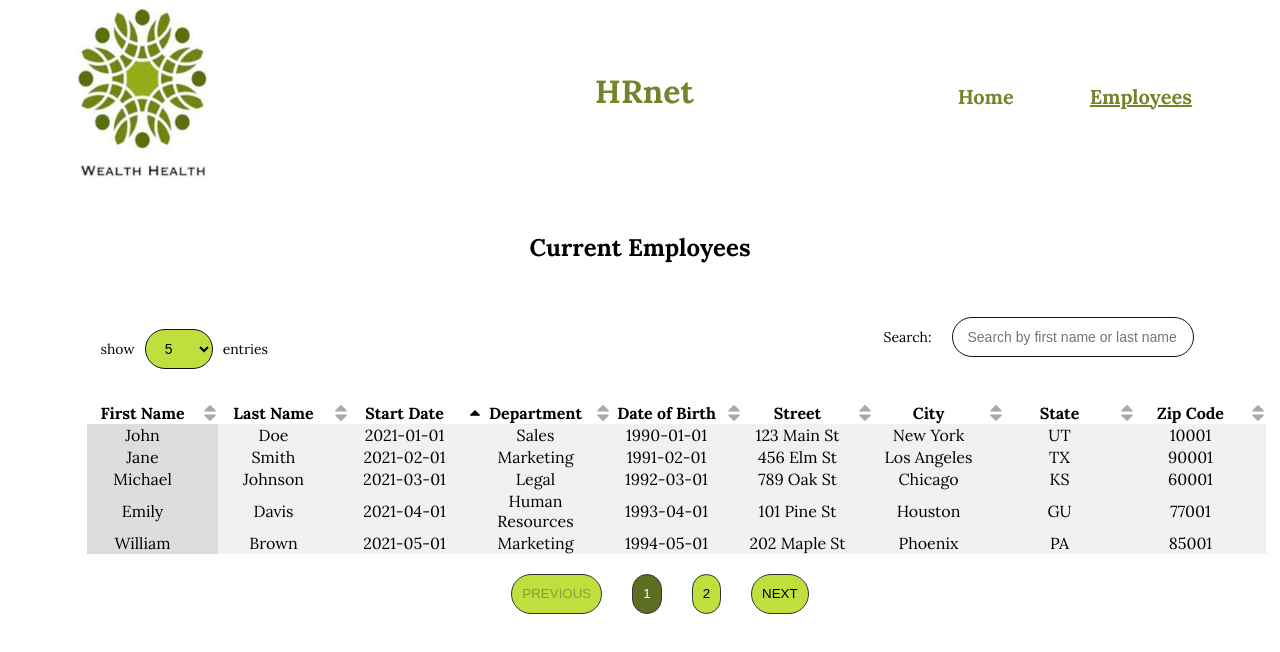
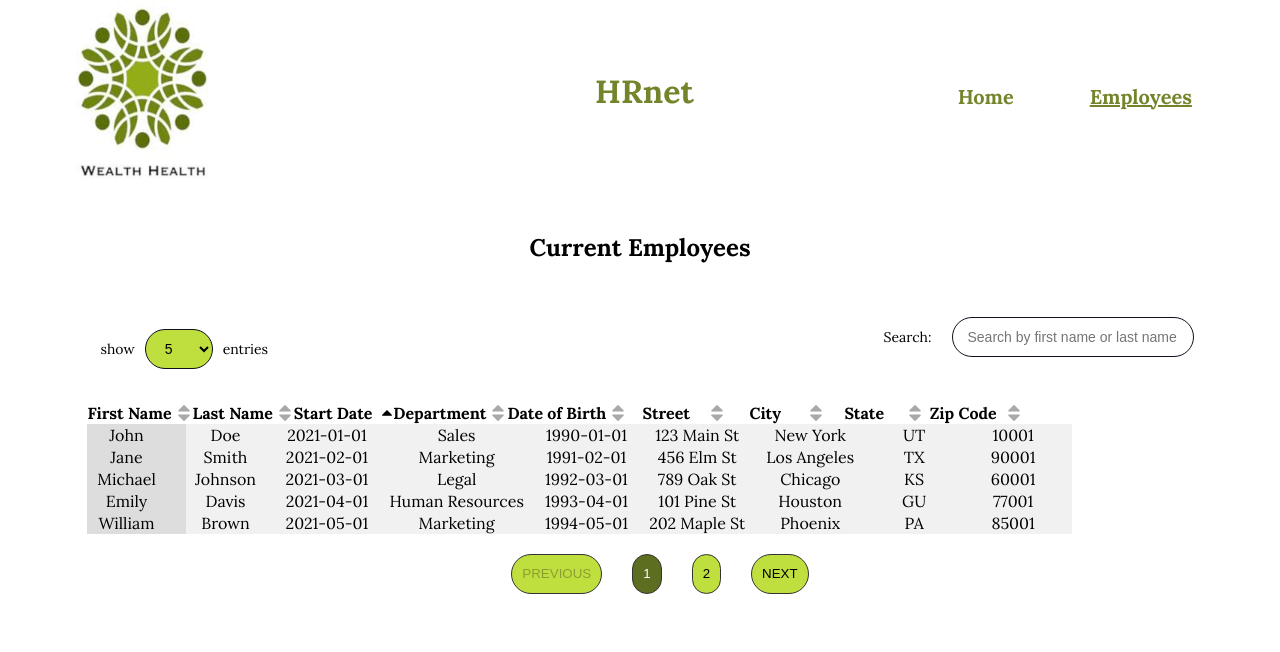
Before and after one commit to matthieucarondev/hrnet-javaScript--react, a React (Create React App) app: page /employee-list in a window 1280 px wide. Shown: the top 652 px of the page. Built offline with nearby package versions, Linux system fonts and the light colour scheme.

Commit message:
ajustement final tableau final

```diff
--- a/src/css/Table.css
+++ b/src/css/Table.css
@@ -61,7 +61,7 @@
     td {
 
       text-align: center;
-      min-width: 110px;
+      min-width: 78px;
       background-color: #f1f1f1;
       padding-right: 20px;
     }
@@ -72,7 +72,7 @@
       background-repeat: no-repeat;
       padding-right: 20px;
       text-align: center;
-      min-width: 110px;
+      min-width: 78px;
     }
 
     th.sortable {
```
